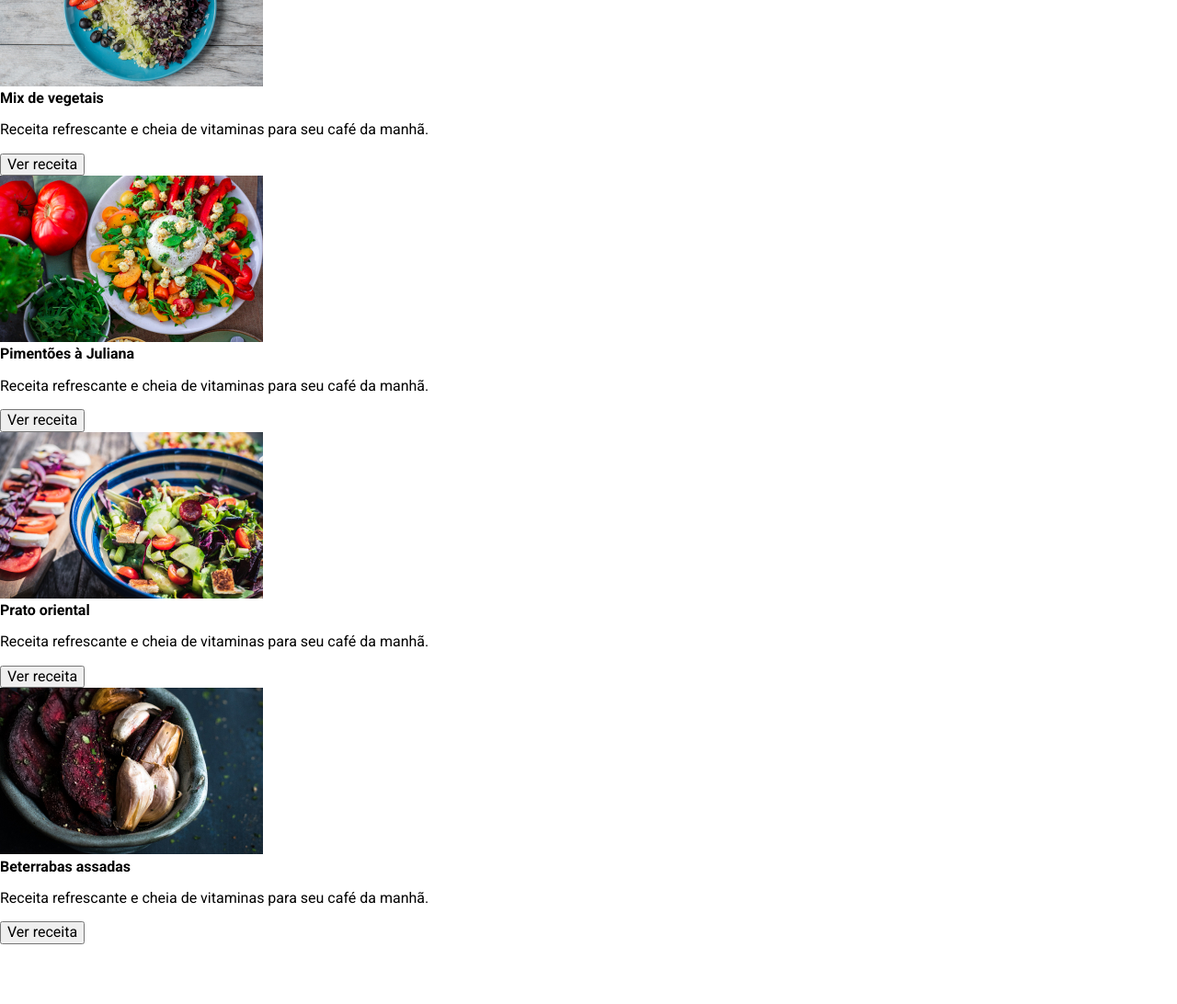
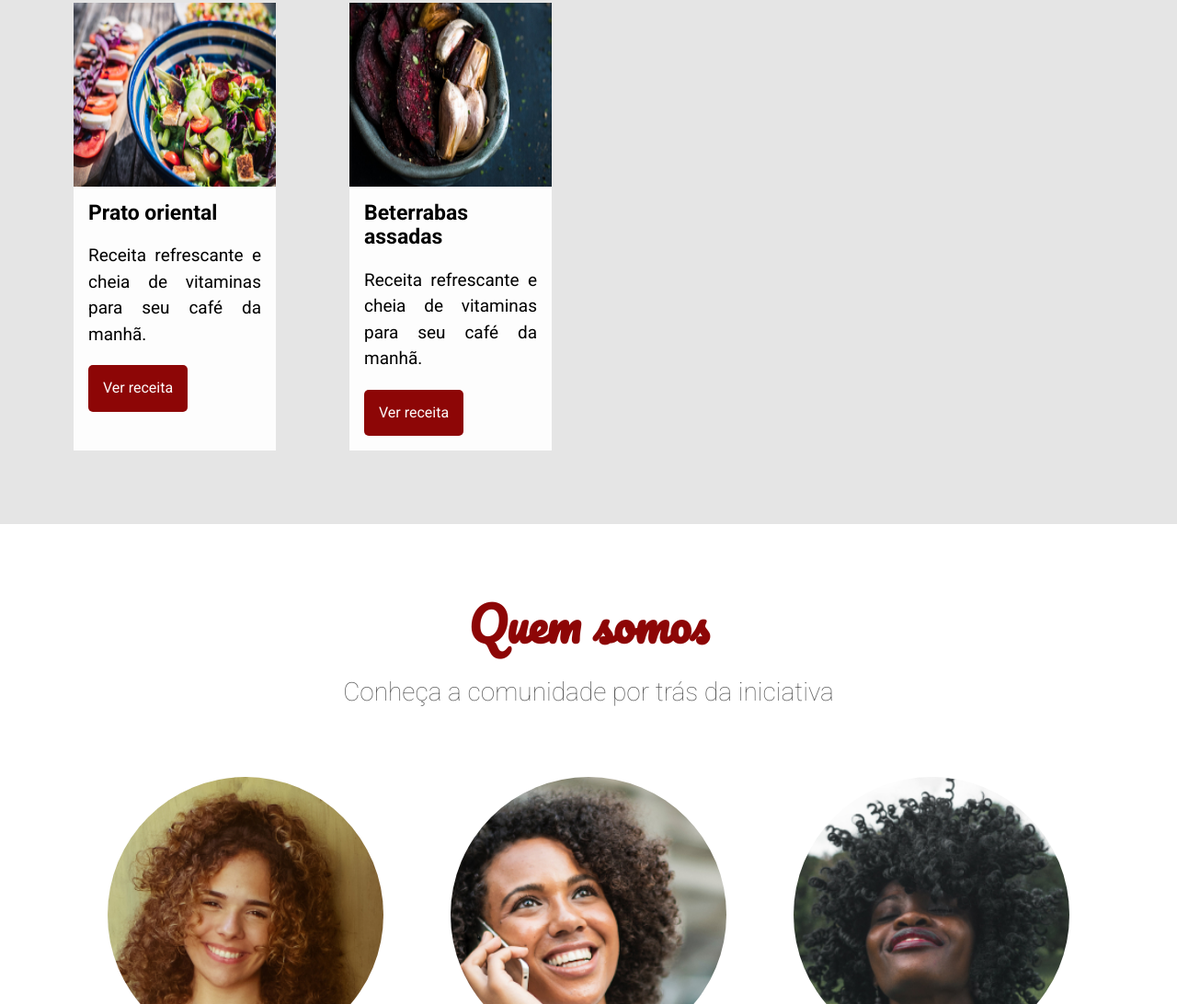
Before and after one commit to rodrigobbrozinga/FrutaeFruto, a plain HTML site: page index.html in a window 1280 px wide. Shown: the part 1708-2800 px from the top of the page at 92% size. Before the commit the page ends 2735 px from the top, so only its background shows below. Drawn offline with Linux system fonts and the light colour scheme.

Commit message:
Finalizando estilização da seção Quem Somos

```diff
--- a/assets/css/banner/banner-imagem.css
+++ b/assets/css/banner/banner-imagem.css
@@ -1,4 +1,5 @@
 .banner__imagem{
+    background: url('../../img/banner.jpg') no-repeat center / cover;
     height: calc(100vh - 72px);
     width: 100%;
 }
--- /dev/null
+++ b/assets/css/pessoa/pessoa-funcao.css
@@ -0,0 +1,5 @@
+.pessoa__funcao{
+    color: #595959;
+    font-size: 1.25rem;
+    text-transform: lowercase;
+}
--- /dev/null
+++ b/assets/css/pessoa/pessoa-imagem.css
@@ -0,0 +1,21 @@
+.pessoa__imagem{
+    background-repeat: no-repeat;
+    background-size: cover;
+    background-position: center;
+    border-radius: 100%;
+    height: 300px;
+    margin: 0 auto;
+    width: 300px;
+}
+
+.pessoa__imagem--roberta{
+    background-image: url('../../img/pessoas/roberta.jpg');
+}
+
+.pessoa__imagem--marcela{
+    background-image: url('../../img/pessoas/marcela.jpg');
+}
+
+.pessoa__imagem--andreia{
+    background-image: url('../../img/pessoas/andreia.jpg');
+}
--- /dev/null
+++ b/assets/css/pessoa/pessoa-nome.css
@@ -0,0 +1,6 @@
+.pessoa__nome{
+    color: #8d0606;
+    font-family: Pacifico, cursive;
+    font-size: 2rem;
+    margin: 1rem 0;
+}
--- /dev/null
+++ b/assets/css/pessoa/pessoa.css
@@ -0,0 +1,4 @@
+.pessoa{
+    display: flex;
+    flex-direction: column;
+}
--- /dev/null
+++ b/assets/css/pessoas.css
@@ -0,0 +1,5 @@
+.pessoas{
+    display: flex;
+    justify-content: space-around;
+    padding-top: 3rem;
+}
--- /dev/null
+++ b/assets/css/quemSomos/quemSomos-descricao.css
@@ -0,0 +1,5 @@
+.quem-somos__descricao{
+    color: #595959;
+    font-size: 1.75rem;
+    font-weight: 100;
+}
--- /dev/null
+++ b/assets/css/quemSomos/quemSomos-titulo.css
@@ -0,0 +1,6 @@
+.quem-somos__titulo{
+    color: #8D0606;
+    font-family: Pacifico, cursive;
+    font-size: 3.1875rem;
+    margin-bottom: 1rem;
+}
--- /dev/null
+++ b/assets/css/quemSomos/quemSomos.css
@@ -0,0 +1,5 @@
+.quem-somos{
+    padding: 5rem;
+    position: relative;
+    text-align: center;
+}
--- /dev/null
+++ b/assets/css/receita/receira-titulo.css
@@ -0,0 +1,3 @@
+.receita__titulo{
+    font-size: 1.4375rem;
+}
--- /dev/null
+++ b/assets/css/receita/receita-botao.css
@@ -0,0 +1,13 @@
+.receita__botao{
+    background: #8d0606;
+    border: none;
+    border-radius: 5px;
+    color: #fdfdfd;
+    padding: 1rem;
+    transition: all .1s ease-in-out;
+}
+
+.receita__botao:hover{
+    background: #620404;
+    cursor: pointer;
+}
--- /dev/null
+++ b/assets/css/receita/receita-conteudo.css
@@ -0,0 +1,3 @@
+.receita__conteudo{
+    padding: 1rem;
+}
--- /dev/null
+++ b/assets/css/receita/receita-descricao.css
@@ -0,0 +1,5 @@
+.receita__descricao{
+    font-size: 1.1875rem;
+    line-height: 1.5;
+    text-align: justify;
+}
--- /dev/null
+++ b/assets/css/receita/receita-imagem.css
@@ -0,0 +1,3 @@
+.receita__imagem{
+    height: 200px;
+}
--- /dev/null
+++ b/assets/css/receita/receita.css
@@ -0,0 +1,8 @@
+.receita{
+    background: #fdfdfd;
+    display: flex;
+    flex-direction: column;
+    margin-bottom: 5rem;
+    margin-right: 5rem;
+    width: calc(25% - 5rem);
+}
--- /dev/null
+++ b/assets/css/receitas.css
@@ -0,0 +1,6 @@
+.receitas{
+    background: #e5e5e5;
+    display: flex;
+    flex-wrap: wrap;
+    padding: 5rem 0 0 5rem;
+}
--- a/index.html
+++ b/index.html
@@ -8,6 +8,7 @@
         <title>Fruta & Fruto</title>
         <link href="./assets/css/normalize.css" rel="stylesheet" />
         <link href="./assets/css/reset.css" rel="stylesheet" />
+        <link rel="stylesheet" href="assets/css/receitas.css">
         <link rel="stylesheet" href="assets/css/cabecalho.css">
         <link rel="stylesheet" href="assets/css/menu/menu-item.css">
         <link rel="stylesheet" href="assets/css/menu/menu-link.css">
@@ -18,6 +19,20 @@
         <link rel="stylesheet" href="assets/css/sobre/sobre.css">
         <link rel="stylesheet" href="assets/css/sobre/sobre-titulo.css">
         <link rel="stylesheet" href="assets/css/sobre/sobre-descricao.css">
+        <link rel="stylesheet" href="assets/css/receita/receira-titulo.css">
+        <link rel="stylesheet" href="assets/css/receita/receita-botao.css">
+        <link rel="stylesheet" href="assets/css/receita/receita-conteudo.css">
+        <link rel="stylesheet" href="assets/css/receita/receita-descricao.css">
+        <link rel="stylesheet" href="assets/css/receita/receita-imagem.css">
+        <link rel="stylesheet" href="assets/css/receita/receita.css">
+        <link rel="stylesheet" href="assets/css/quemSomos/quemSomos.css">
+        <link rel="stylesheet" href="assets/css/quemSomos/quemSomos-titulo.css">
+        <link rel="stylesheet" href="assets/css/quemSomos/quemSomos-descricao.css">
+        <link rel="stylesheet" href="assets/css/pessoas.css">
+        <link rel="stylesheet" href="assets/css/pessoa/pessoa-funcao.css">
+        <link rel="stylesheet" href="assets/css/pessoa/pessoa-imagem.css">
+        <link rel="stylesheet" href="assets/css/pessoa/pessoa-nome.css">
+        <link rel="stylesheet" href="assets/css/pessoa/pessoa.css">
     </head>
     <body>
         <header class="cabecalho">
@@ -89,5 +104,26 @@
                 </div>
             </div>
         </section>
+        <section class="quem-somos">
+            <h3 class="quem-somos__titulo">Quem somos</h3>
+            <p class="quem-somos__descricao">Conheça a comunidade por trás da iniciativa</p>
+            <div class="pessoas">
+                <div class="pessoa">
+                    <div class="pessoa__imagem pessoa__imagem--roberta"></div>
+                    <span class="pessoa__nome">Roberta</span>
+                    <span class="pessoa__funcao">Conteúdo</span>
+                </div>
+                <div class="pessoa">
+                    <div class="pessoa__imagem pessoa__imagem--marcela"></div>
+                    <span class="pessoa__nome">Marcela</span>
+                    <span class="pessoa__funcao">Chef de cozinha</span>
+                </div>
+                <div class="pessoa">
+                    <div class="pessoa__imagem pessoa__imagem--andreia"></div>
+                    <span class="pessoa__nome">Andréia</span>
+                    <span class="pessoa__funcao">Pequena Produtora</span>
+                </div>
+            </div>
+        </section>
     </body>
 </html>
```
